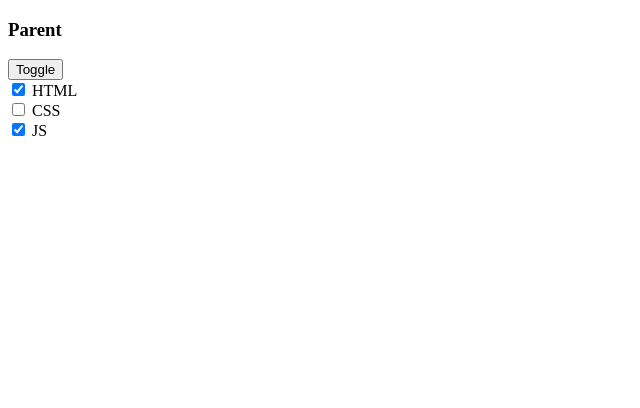
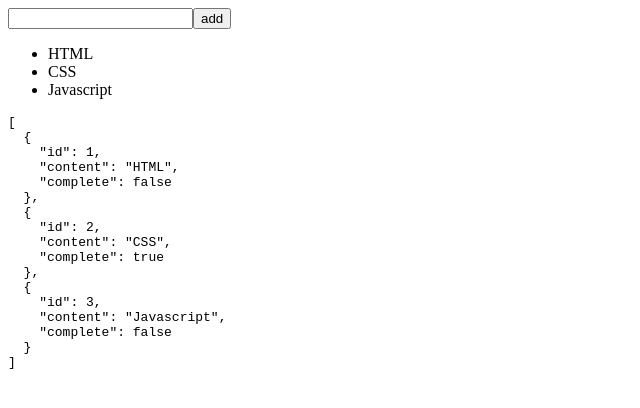
Before and after one commit to Heahr/an_study, an Angular app: page / in a window 1280 px wide. Shown: the top 408 px of the page, without its empty margins (0-640 px from the left). Built offline with nearby package versions, Linux system fonts and the light colour scheme.

Commit message:
pipe 생성하고 만듦

```diff
--- a/src/app/app.component.css
+++ b/src/app/app.component.css
@@ -0,0 +1,3 @@
+.completed {
+    text-decoration: line-through;
+}
--- a/src/app/app.component.html
+++ b/src/app/app.component.html
@@ -1,7 +1,8 @@
-<h3>Parent</h3>
-<button tpye="button" (click)="toggle()">
-  Toggle
-</button>
-<div *ngFor="let checkbox of checkboxs">
-  <app-child [checkbox]="checkbox"></app-child>
-</div>
+<input #todo type="text">
+<button (click)="add(todo.value)">add</button>
+<ul>
+  <li *ngFor="let todo of (todos|limit: 5)" (click)="complete(todo.id)" [class.completed]="todo.completed">
+    {{todo.content}}
+  </li>
+</ul>
+<pre>{{ todos | json }}</pre>
--- a/src/app/app.component.ts
+++ b/src/app/app.component.ts
@@ -1,10 +1,9 @@
-import { Component, ViewChildren, QueryList } from '@angular/core';
-import { ChildComponent } from './child/child.component';
+import { Component } from '@angular/core';
 
-export interface Checkbox {
+export interface Todo {
   id: number;
-  label: string;
-  checked: boolean;
+  content: string;
+  complete: boolean;
 }
 
 @Component({
@@ -13,20 +12,26 @@ export interface Checkbox {
   styleUrls: ['./app.component.css']
 })
 export class AppComponent {
-  checkboxs: Checkbox[] = [
-    {id: 1, label: 'HTML', checked: true},
-    {id: 2, label: 'CSS', checked: false},
-    {id: 3, label: 'JS', checked: true},
+  todos: Todo[] = [
+    {id: 1, content: 'HTML', complete: false},
+    {id: 2, content: 'CSS', complete: true},
+    {id: 3, content: 'Javascript', complete: false},
   ];
 
-  active = false;
+  add(content: string) {
+    this.todos = [...this.todos, {id: this.getNextId(), content, complete: false }];
+  }
 
-  @ViewChildren(ChildComponent) myChildren: QueryList<ChildComponent>;
+  complete(id: number) {
+    this.todos = this.todos.map(
+      todo => todo.id === id ? ({...todo, complete: !todo.complete }) : todo
+    );
+  }
+
+  private getNextId(): number {
+    return !this.todos.length ? 1 : Math.max(...this.todos.map(({id}) => id)) + 1;
+  }
+
   constructor() {
   }
-
-  toggle() {
-    this.active = !this.active;
-    this.myChildren.forEach(child => child.checkbox.checked = this.active);
-  }
 }
--- a/src/app/app.module.ts
+++ b/src/app/app.module.ts
@@ -4,12 +4,12 @@ import { FormsModule } from '@angular/forms';
 
 import { AppRoutingModule } from './app-routing.module';
 import { AppComponent } from './app.component';
-import { ChildComponent } from './child/child.component';
+import { LimitPipe } from './limit.pipe';
 
 @NgModule({
   declarations: [
     AppComponent,
-    ChildComponent
+    LimitPipe,
   ],
   imports: [
     BrowserModule,
--- a/src/app/child/child.component.css
+++ /dev/null
@@ -1,9 +0,0 @@
-div {
-    width: 100px;
-    height: 100px;
-    text-align: center;
-    line-height: 100px;
-    background-color: gray;
-    color: white;
-    margin-top: 10px;
-}
--- a/src/app/child/child.component.html
+++ /dev/null
@@ -1,4 +0,0 @@
-<input type="checkbox" [id]="checkbox.id" [checked]="checkbox.checked">
-<label [for]="checkbox.id">
-  {{checkbox.label}}
-</label>
--- a/src/app/child/child.component.ts
+++ /dev/null
@@ -1,16 +0,0 @@
-import { Component, OnInit, Input } from '@angular/core';
-import { Checkbox } from '../app.component';
-
-@Component({
-  selector: 'app-child',
-  templateUrl: './child.component.html',
-  styleUrls: ['./child.component.css']
-})
-export class ChildComponent implements OnInit {
-  @Input() checkbox: Checkbox;
-
-  constructor() { }
-
-  ngOnInit() {
-  }
-}
--- /dev/null
+++ b/src/app/limit.pipe.ts
@@ -0,0 +1,13 @@
+import { Pipe, PipeTransform } from '@angular/core';
+import { Todo } from './app.component';
+
+@Pipe({
+  name: 'limit'
+})
+export class LimitPipe implements PipeTransform {
+
+  transform(todos: Todo[], limit: number): Todo[] {
+    return todos.filter((el, i) => i < limit);
+  }
+
+}
```
Also changed, not shown: 2 other files (tests, documents, lock files or other folders).
